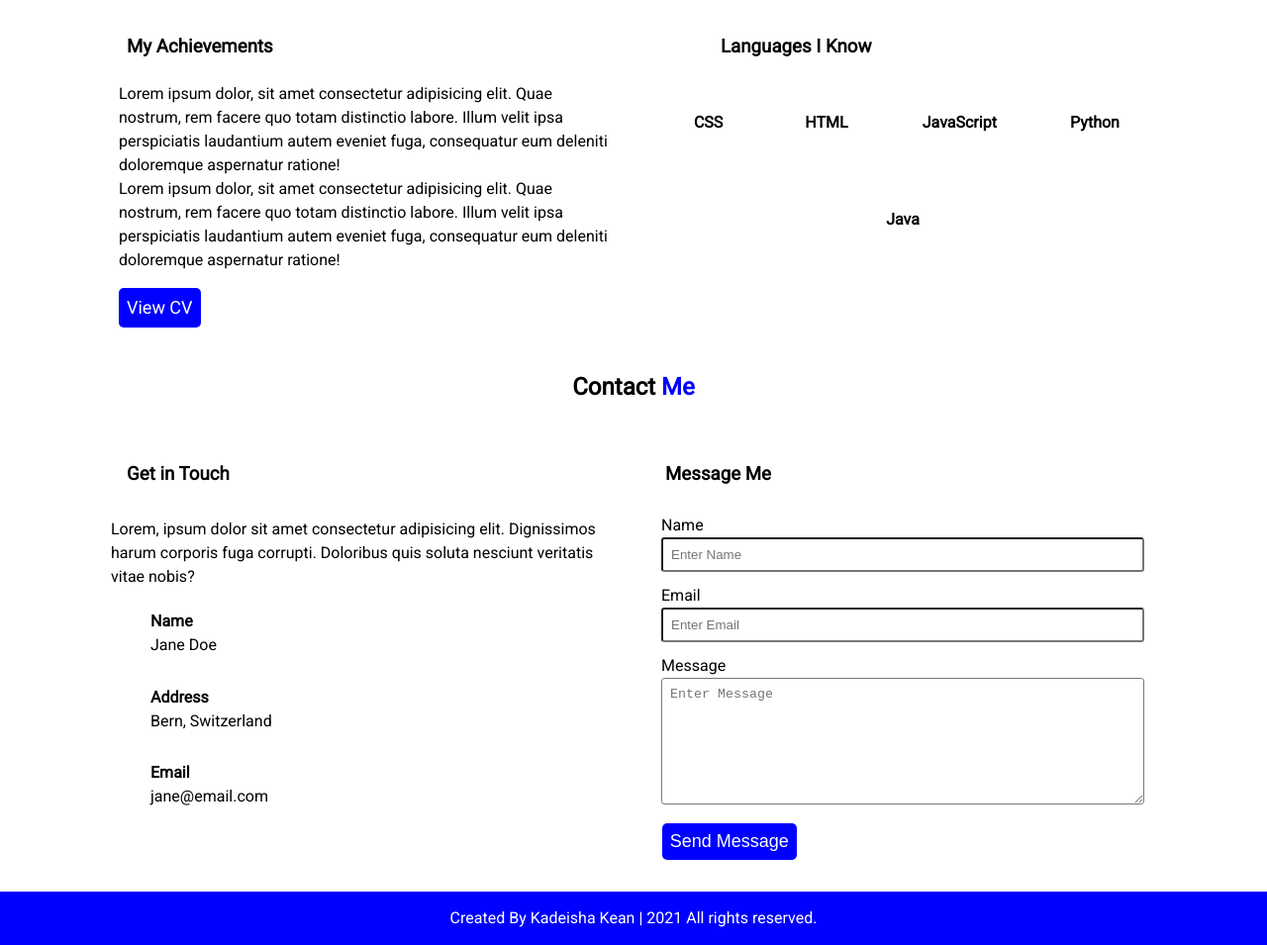
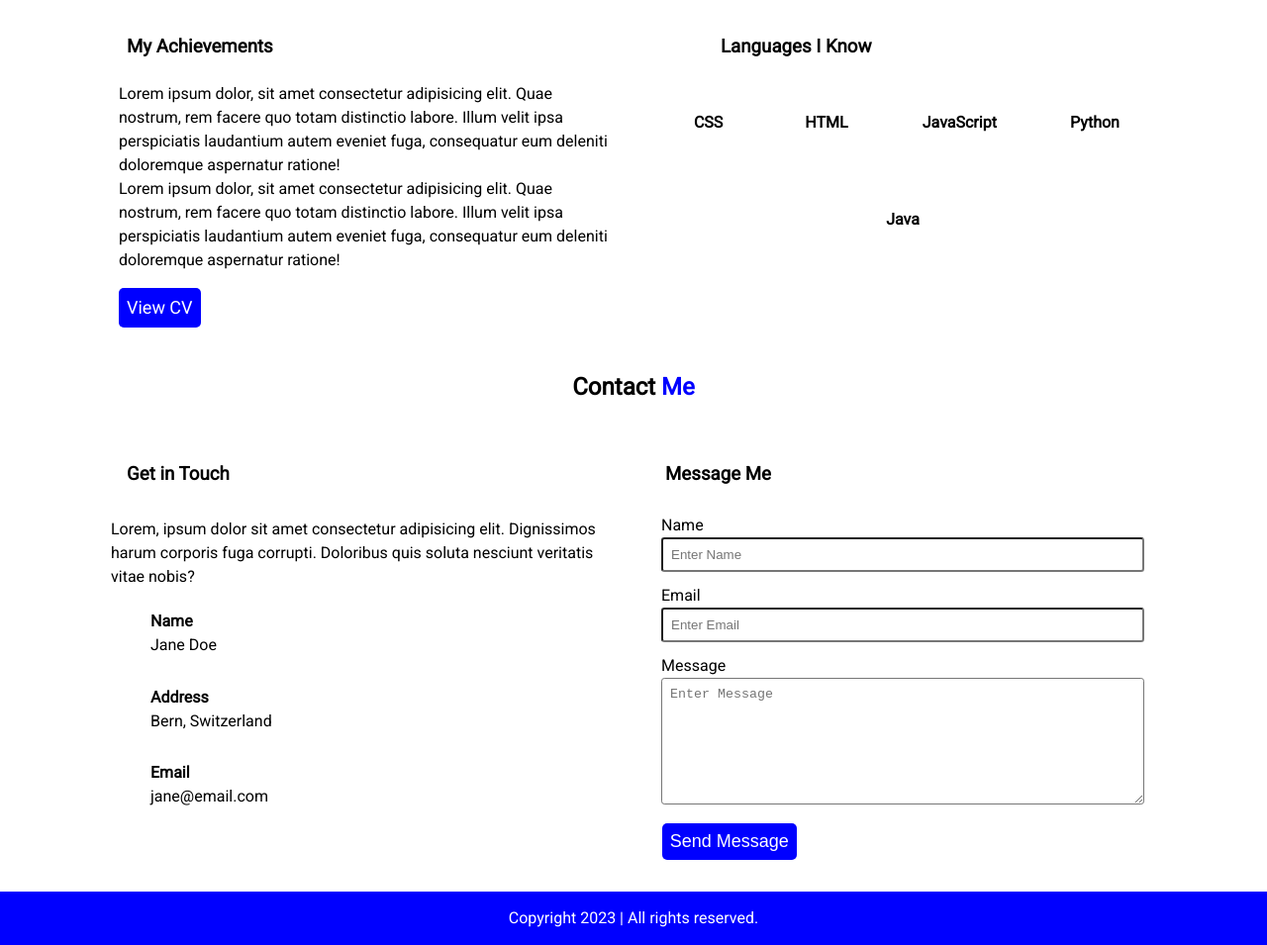
Before and after one commit to vladimirrakov/personal-portfolio-website, a plain HTML site: page index.html in a window 1280 px wide. Shown: the part 1427-2382 px from the top of the page at 99% size. Drawn offline with Linux system fonts and the light colour scheme.

Commit message:
Changed Copyright notice

```diff
--- a/index.html
+++ b/index.html
@@ -251,7 +251,7 @@
     </section>
     <!-- Footer section -->
     <footer>
-      <span>Created By Kadeisha Kean | <span class="far fa-copyright"></span> 2021 All rights reserved.</span>
+      <span>Copyright 2023 | <span class="far fa-copyright"></span> All rights reserved.</span>
     </footer>
   </body>
 
```
